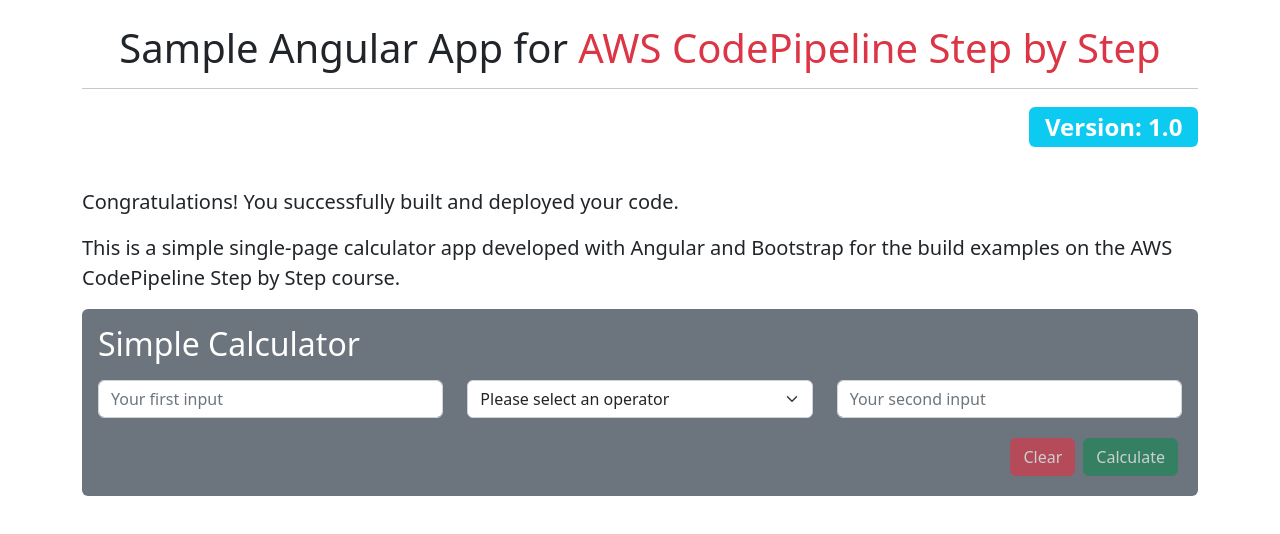
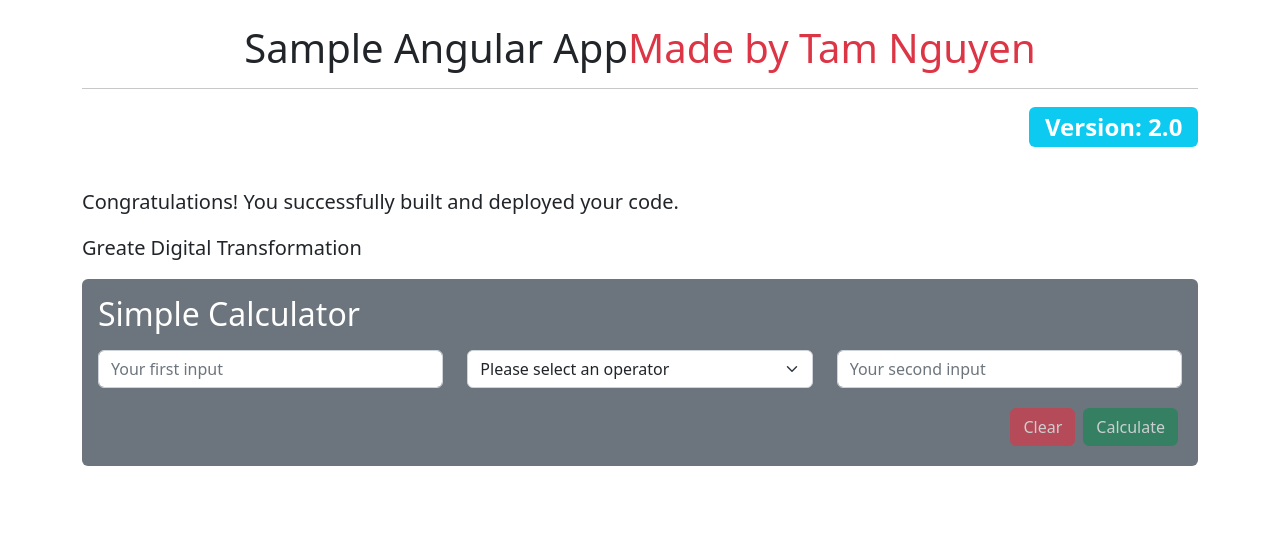
Before and after one commit to thecloudwindy/myFirst-CI-CD, an Angular app: page / in a window 1280 px wide. Shown: the top 534 px of the page. Built offline with nearby package versions, Linux system fonts and the light colour scheme.

Commit message:
edit ./src/app/app.component.html file

```diff
--- a/src/app/app.component.html
+++ b/src/app/app.component.html
@@ -2,11 +2,11 @@
   <div class="row pt-4 pb-4">
     <div class="col">
       <h1 id="page-title" class="text-dark text-center">
-        Sample Angular App for <span class="text-danger">AWS CodePipeline Step by Step</span>
+        Sample Angular App<span class="text-danger">Made by Tam Nguyen</span>
       </h1>
       <hr>
       <h2 class="text-end">
-        <span class="badge bg-info">Version: 1.0</span>
+        <span class="badge bg-info">Version: 2.0</span>
       </h2>
     </div>
   </div>
@@ -19,7 +19,7 @@
         Congratulations! You successfully built and deployed your code.
       </p>
       <p class="lead">
-        This is a simple single-page calculator app developed with Angular and Bootstrap for the build examples on the <strong>AWS CodePipeline Step by Step</strong> course.
+        Greate Digital Transformation
       </p>
       <app-calculator></app-calculator>
     </div>
--- a/src/index.html
+++ b/src/index.html
@@ -2,7 +2,7 @@
 <html lang="en">
 <head>
   <meta charset="utf-8">
-  <title>Sample Angular Project - AWS CodePipeline by Tam Nguyen</title>
+  <title>Sample Angular Project by Tam Nguyen</title>
   <base href="/">
   <meta name="viewport" content="width=device-width, initial-scale=1">
   <link rel="icon" type="image/x-icon" href="favicon.ico">
```
